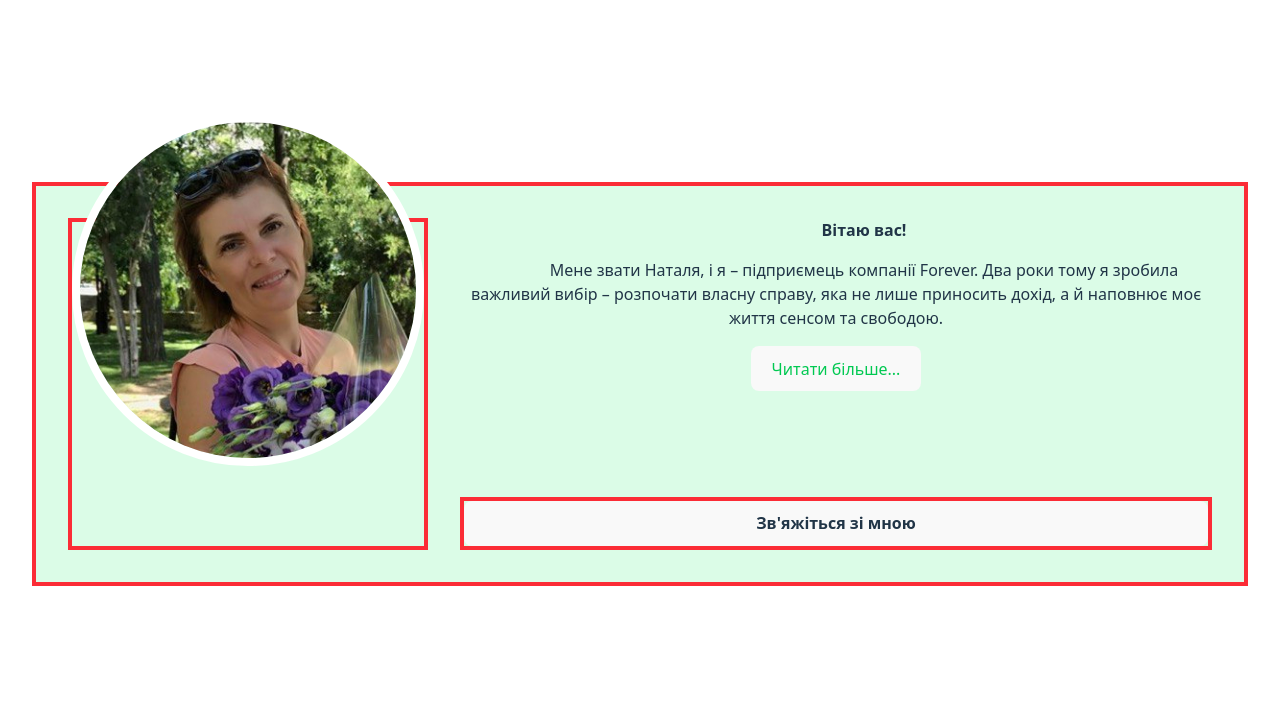
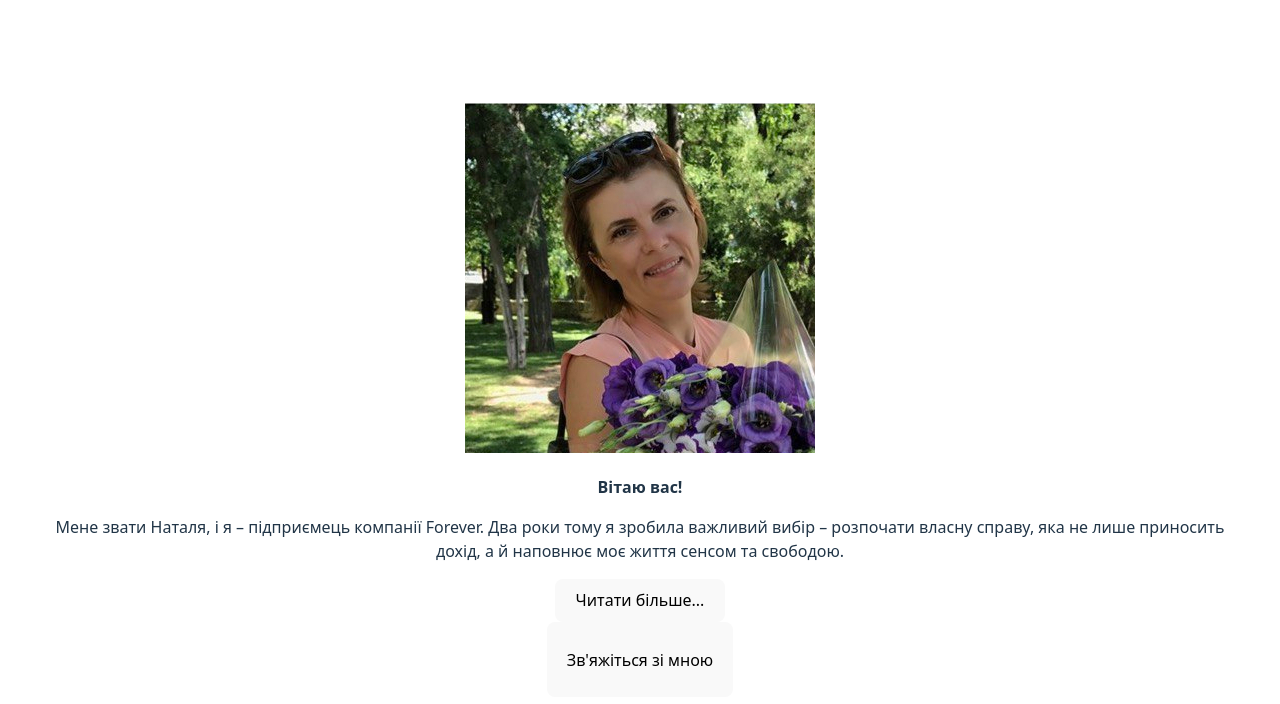
Before and after one commit to oleksandrmaliy/Natalya, a React (Vite) app: page / in a window 1280 px wide. Shown: the top 704 px of the page. Built offline with nearby package versions, Linux system fonts and the light colour scheme.

Commit message:
minus tw

```diff
--- a/src/index.css
+++ b/src/index.css
@@ -1,4 +1,4 @@
-@import 'tailwindcss';
+/* @import 'tailwindcss'; */
 
 /* app.css */
 
--- a/tailwind.config.js
+++ b/tailwind.config.js
@@ -1,39 +1,39 @@
-/** @type {import('tailwindcss').Config} */
-export default {
-	content: ['./index.html', './src/**/*.{html,js,jsx,ts,tsx}'],
-	theme: {
-		extend: {
-			fontFamily: {
-				vibes: ['Great Vibes', 'cursive'],
-				poiret: ['Poiret One', 'sans-serif'],
-				montserrat: ['Montserrat', 'sans-serif'],
-			},
-			colors: {
-				redcolor: '#D2865A',
-				greencolor: '#45A284',
-				bluecolor: '#81BEC5',
-				browncolor: '#D5DCDE',
-				yellowcolor: '#fef08a',
-				backcolor: '#D5DCDE',
-				forevercolor: '#93D1C1',
-			},
-			boxShadow: {
-				'custom-green': '5px 5px 10px #22c55e',
-				'all-yellow': '0 0 16px 16px #fef08a',
-				'all-green': '0 0 16px 16px #45A284',
-			},
-			container: {
-				center: 'true', // Центрує контейнер
-				// padding: "1rem", // Додає внутрішні відступи
-			},
-			screens: {
-				sm: '640px',
-				md: '768px',
-				lg: '1024px',
-				xl: '1280px',
-				'2xl': '1536px',
-			},
-		},
-	},
-	plugins: [],
-};
+// /** @type {import('tailwindcss').Config} */
+// export default {
+// 	content: ['./index.html', './src/**/*.{html,js,jsx,ts,tsx}'],
+// 	theme: {
+// 		extend: {
+// 			fontFamily: {
+// 				vibes: ['Great Vibes', 'cursive'],
+// 				poiret: ['Poiret One', 'sans-serif'],
+// 				montserrat: ['Montserrat', 'sans-serif'],
+// 			},
+// 			colors: {
+// 				redcolor: '#D2865A',
+// 				greencolor: '#45A284',
+// 				bluecolor: '#81BEC5',
+// 				browncolor: '#D5DCDE',
+// 				yellowcolor: '#fef08a',
+// 				backcolor: '#D5DCDE',
+// 				forevercolor: '#93D1C1',
+// 			},
+// 			boxShadow: {
+// 				'custom-green': '5px 5px 10px #22c55e',
+// 				'all-yellow': '0 0 16px 16px #fef08a',
+// 				'all-green': '0 0 16px 16px #45A284',
+// 			},
+// 			container: {
+// 				center: 'true', // Центрує контейнер
+// 				// padding: "1rem", // Додає внутрішні відступи
+// 			},
+// 			screens: {
+// 				sm: '640px',
+// 				md: '768px',
+// 				lg: '1024px',
+// 				xl: '1280px',
+// 				'2xl': '1536px',
+// 			},
+// 		},
+// 	},
+// 	plugins: [],
+// };
--- a/vite.config.js
+++ b/vite.config.js
@@ -1,10 +1,12 @@
 import { defineConfig } from 'vite';
 import react from '@vitejs/plugin-react-swc';
-import tailwindcss from '@tailwindcss/vite';
+// import tailwindcss from '@tailwindcss/vite';
 
 // https://vite.dev/config/
 export default defineConfig({
-	plugins: [react(), tailwindcss()],
+	plugins: [react(),
+		//  tailwindcss()
+		],
 	build: {
 		sourcemap: true,
 	},
```
